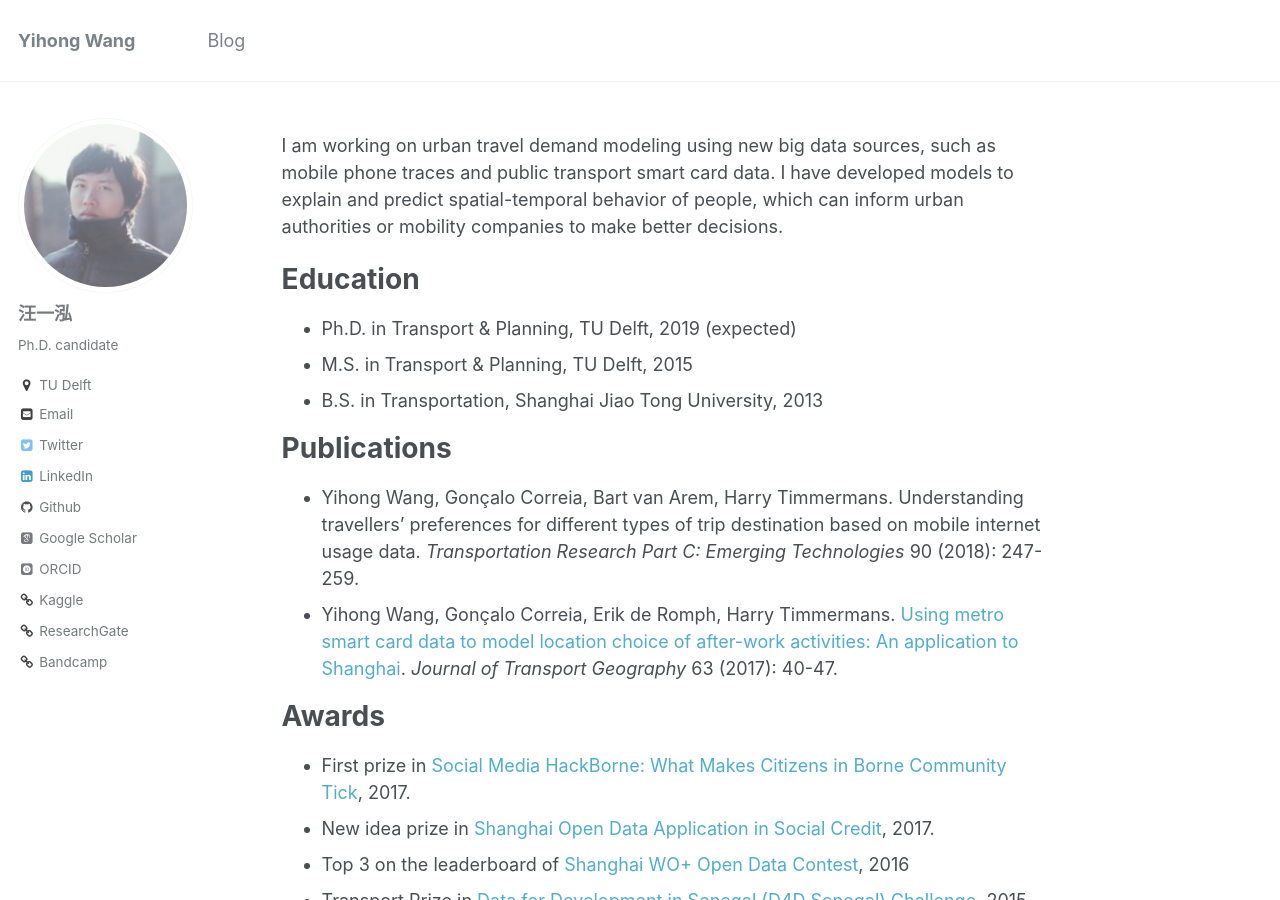
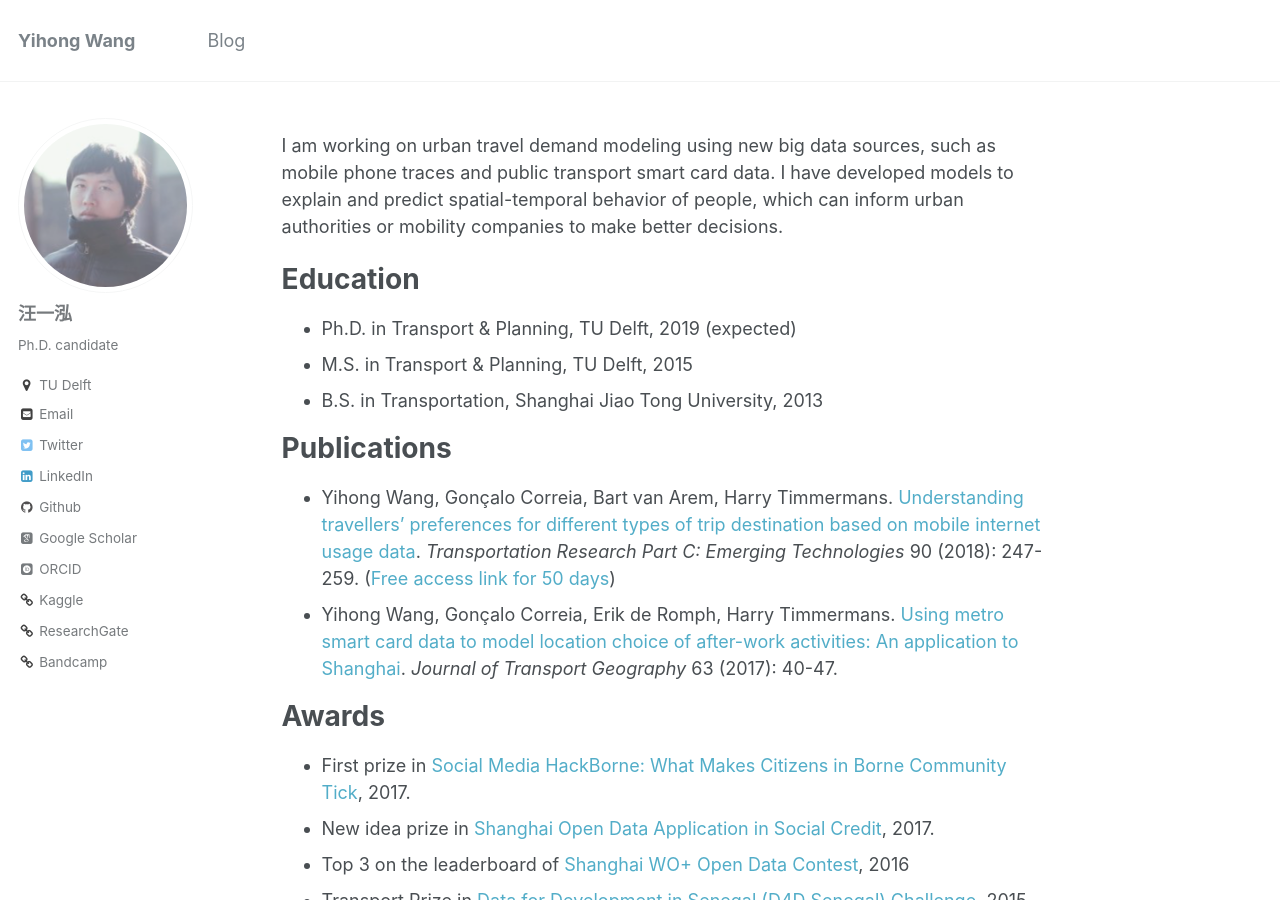
Before and after one commit to bellowswang/bellowswang.github.io, a Jekyll site: the page built from _pages/about.md, in a window 1280 px wide and 900 px high. Built offline with Jekyll 4.4.1, drawn with Linux system fonts in a browser that asks for light colours; some web fonts are replaced.

Commit message:
publications revision

```diff
--- a/_pages/about.md
+++ b/_pages/about.md
@@ -18,7 +18,7 @@ Education
 
 Publications
 ======
-* Yihong Wang, Gonçalo Correia, Bart van Arem, Harry Timmermans. Understanding travellers' preferences for different types of trip destination based on mobile internet usage data. <i>Transportation Research Part C: Emerging Technologies</i> 90 (2018): 247-259.
+* Yihong Wang, Gonçalo Correia, Bart van Arem, Harry Timmermans. [Understanding travellers' preferences for different types of trip destination based on mobile internet usage data](https://www.sciencedirect.com/science/article/pii/S0968090X18303346). <i>Transportation Research Part C: Emerging Technologies</i> 90 (2018): 247-259. ([Free access link for 50 days](https://authors.elsevier.com/a/1WmOs,M0mR9QDo))
 * Yihong Wang, Gonçalo Correia, Erik de Romph, Harry Timmermans. [Using metro smart card data to model location choice of after-work activities: An application to Shanghai](https://www.sciencedirect.com/science/article/pii/S0966692317300029). <i>Journal of Transport Geography</i> 63 (2017): 40-47.
 
 Awards
```
